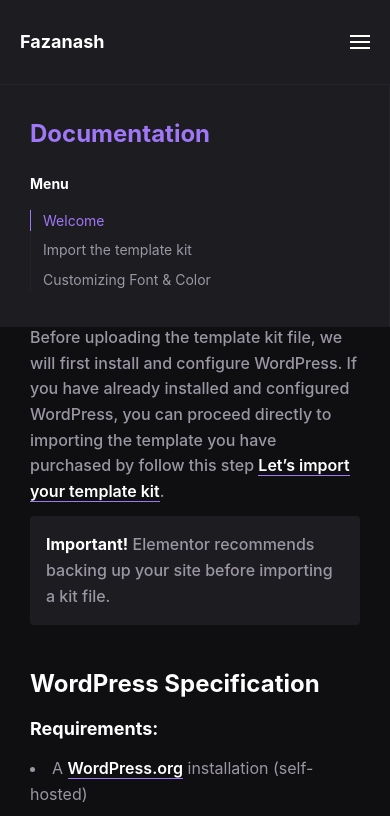
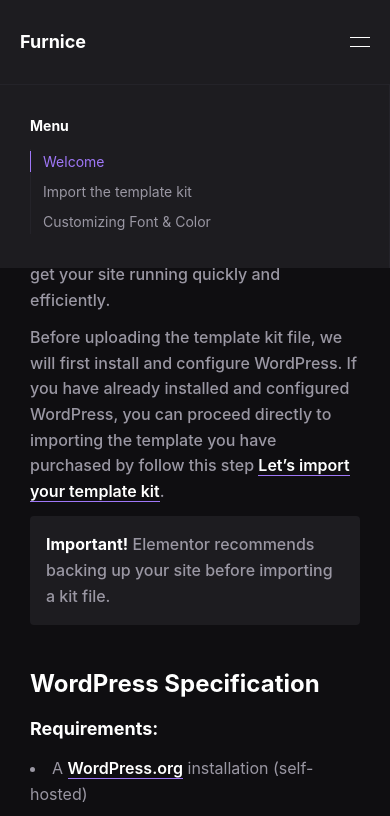
Before and after one commit to michlasul/docs-template-elkit, a plain HTML site: page index.html in a window 390 px wide. Both pictures are taken after a click on the element 360 px from the left and 42 px from the top of the page. Shown: the top 816 px of the page. Drawn offline with Linux system fonts and the light colour scheme.

Commit message:
Merapihkan hamburger menu dan fixing a bug

```diff
--- a/css/deverust-utilities.css
+++ b/css/deverust-utilities.css
@@ -101,7 +101,8 @@ img {
   padding: 30px;
   height: auto;
   border-right: 1px solid var(--border-color);
-  position: relative;
+  width: 15%;
+  flex-grow: 1;
 }
 
 .innerSidebar {
@@ -157,6 +158,8 @@ header .logo h3 {
 .content {
   padding: 30px ;
   margin-right: 200px;
+  width: 50%;
+  flex-grow: 1;
 }
 
 .content ul {
@@ -282,13 +285,15 @@ strong {
   display: none;
   flex-direction: column;
   cursor: pointer;
+  height: 10px;
+  width: 20px;
+  justify-content: space-between;
 }
 
 .hamburger span {
-  width: 20px;
-  height: 2px;
+  width: auto;
+  height: 1px;
   background-color: white;
-  margin: 2px 0;
 }
 
 /* Responsive styles */
@@ -318,6 +323,7 @@ strong {
 
   .content {
     margin: 60px 0 30px 0;
+    width: 100%;
   }
 
   .mobile-header {
--- a/index.html
+++ b/index.html
@@ -10,10 +10,9 @@
     <!-- Mobile header -->
     <header class="mobile-header">
       <div class="logo">
-        <h3>Fazanash</h3>
+        <h3>Furnice</h3>
       </div>
       <div class="hamburger">
-        <span></span>
         <span></span>
         <span></span>
       </div>
@@ -24,7 +23,7 @@
       <aside class="sidebar">
         <div class="innerSidebar">
           <div class="logo">
-            <h2>Documentation</h2>
+            <h2>Furnice</h2>
           </div>
           <h5>Menu</h5>
           <ul>
@@ -204,6 +203,7 @@
     <script>
       // Get DOM elements
       const hamburger = document.querySelector(".hamburger");
+
       const sidebar = document.querySelector(".sidebar");
       const content = document.querySelector(".content");
       const menuItems = document.querySelectorAll(".sidebar a");
@@ -211,23 +211,18 @@
       // const heightOfHeader = document.querySelector(".mobile-header");
 
 
+
       // Toggle sidebar on hamburger click
       hamburger.addEventListener("click", () => {
         sidebar.classList.toggle("active");
-        // if (sidebar.classList.contains("active")) {
-        //   sidebar.style.top = `${heightOfHeader}px`;
-        // } else {
-        //   sidebar.removeAttribute("style");
-        // }
+        hideH2InSidebar();
       });
 
       // Close sidebar when clicking outside
       content.addEventListener("click", () => {
         if (sidebar.classList.contains("active")) {
           sidebar.classList.remove("active");
-        } // else {
-        //   sidebar.removeAttribute("style");
-        // }
+        }
       });
 
       // Hide title of sidebar
```
